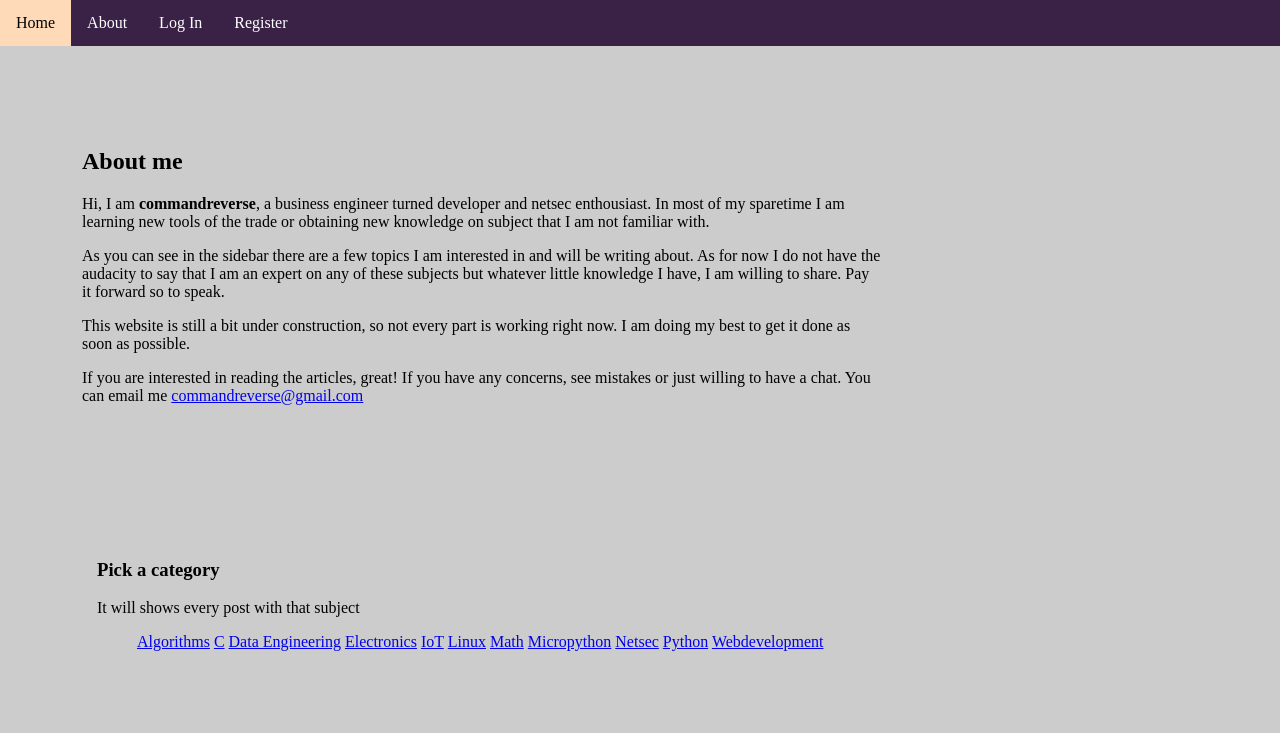
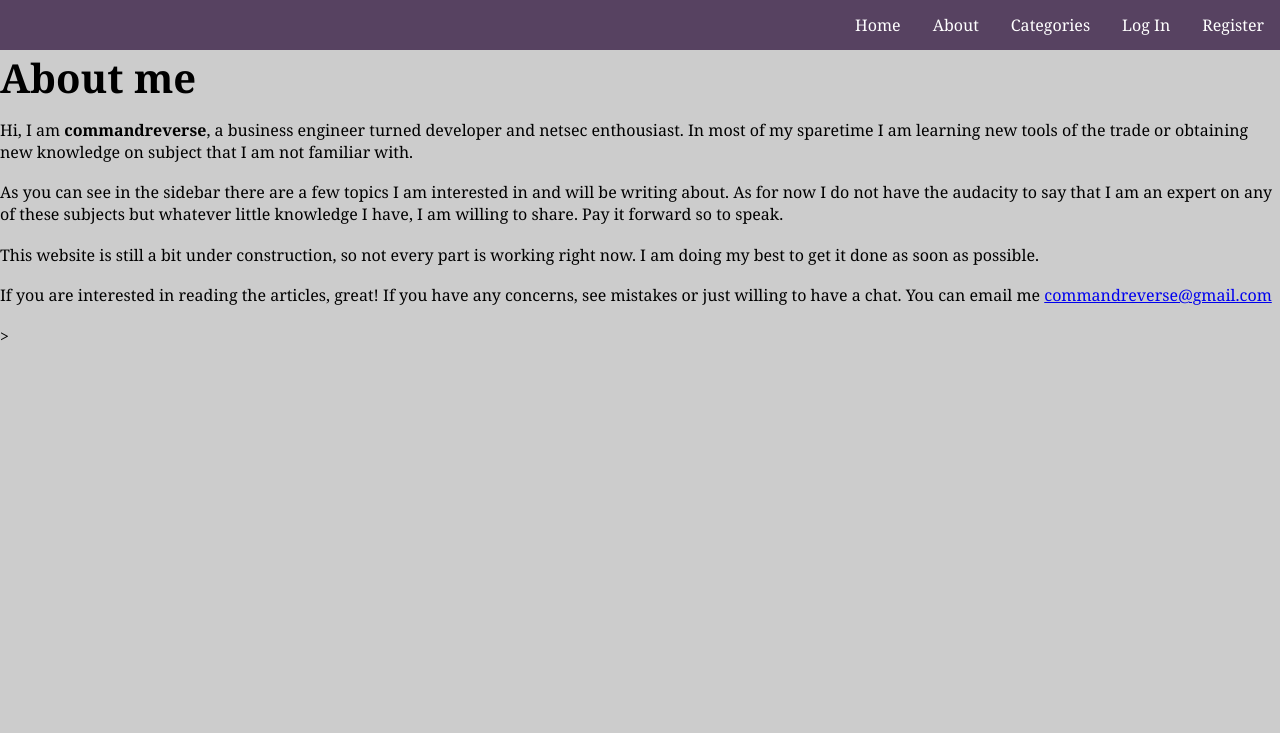
Before and after one commit to Sp00kyB00k/personal_blog, a Flask app: page /about in a window 1280 px wide. Shown: the top 733 px of the page. Run offline with Flask 2, Linux system fonts and the light colour scheme; parts of the project's set-up code (start-up, migrations or seed data) failed here and were passed over; some libraries are stand-ins or nearby versions.

Commit message:
rewriting css

```diff
--- a/personal_blog/static/style.css
+++ b/personal_blog/static/style.css
@@ -2,112 +2,106 @@
   box-sizing: border-box;
 }
 
-.col-1 {width: 8.33%;}
-.col-2 {width: 16.66%;}
-.col-3 {width: 25%;}
-.col-4 {width: 33.33%;}
-.col-5 {width: 41.66%;}
-.col-6 {width: 50%;}
-.col-7 {width: 58.33%;}
-.col-8 {width: 66.66%;}
-.col-9 {width: 75%;}
-.col-10 {width: 83.33%;}
-.col-11 {width: 91.66%;}
-.col-12 {width: 100%;}
-
-[class*="col-"] {
-  float: left;
-  padding: 15px;
-}
-
 body {
+  font-family: Georgia, 'Times New Roman', Times, serif;
   margin: 0;
   background-color: rgba(0, 0, 0, 0.2);
 }
 
-.main {
-  padding: 16px;
-  margin-top: 30px;
+h1, h2, h3, h4, h5, h6 {
+  margin: 0 0 0.35em;
 }
 
-.navbar {
-  position: fixed;
-  list-style-type: none;
-  width: 100%;
-  top: 0;
-  margin: 0px;
-  padding: 0px;
-  background-color: rgb(58, 33, 70);
+h1 {
+  font-size: 40px;
 }
 
-.nav-item {
-  float: left;
-  display: block;
-  color: white;
-  text-align: center;
-  padding: 14px 16px;
-  text-decoration: none;
+h2 {
+  font-size: 32px;
 }
 
-.nav-item:hover {
-  color: black;
+h3 {
+  font-size: 28px;
+}
+
+h4 {
+  font-size: 20px;
+}
+
+h5 {
+  font-size: 18px;
+}
+
+h6 {
+  font-size: 16px;
+}
+
+p {
+  margin: 0 0 1.15em;
+}
+
+nav {
+  background-color: rgba(58, 32, 70, 0.8);
+  position: relative;
+  justify-content: space-between;
+  display: flex;
+}
+
+nav ul {
+  height: 50px;
+  display: flex;
+  align-items: center;
+  justify-content: flex-start;
+  list-style: none;
+  margin: 0;
+}
+
+nav a {
+  text-decoration: none;
+  color: #fff;
+  padding: 14px 16px;
+}
+
+nav a:hover {
   background-color: peachpuff;
 }
 
-.row:after {
-  content: "";
-  display: table;
-  clear: both;
+ul.drop-menu li {
+    display: none;
+    list-style: none;
 }
 
-@media screen and (max-width: 600px) {
-  .column {
-    width: 100%;
-  }
+li:hover > ul.drop-menu li {
+    display: flex;
 }
 
-.rounded-circle {
-  border-radius: 50%;
+li > ul.drop-menu {
+    position: absolute;
+    display: flex;
+    left: 0;
+    top: 100%;
+    width: 100%;
 }
 
-.container
-{
-  margin: 50px;
-  padding: 2px 16px;
-  border: 1px;
-  border-color: black;
-  border-radius: 15%;
-}
-
-.article {
-  padding: 10px;
-  box-shadow: 0 4px 8px 0 rgba(0,0,0,0.2);
-  transition: 0.3s;
-}
-
-.card:hover {
-  box-shadow: 0 8px 16px 0 rgba(0,0,0,0.2);
-}
-
-.article-img {
-  height: 40px;
-  width: 40px;
+.card {
+  padding: 20px;
+  border: 1px solid darkgray;
+  border-radius: 7px;
+  background-color: whitesmoke;
+  box-shadow: 2px 2px 4px rgba(0, 0, 0, 0.15);
 }
 
 .button {
-  border: 2px solid rgb(58, 33, 70);
-  border-radius:10%;
-  color: black;
-  background-color: white;
-  padding: 15px 32px;
-  text-align: center;
   text-decoration: none;
+  background-color: rgb(58, 33, 70);
+  color: #fff;
+  padding: 0.5em 1em;
+  border-radius: 4px;
   display: inline-block;
-  font-size: 10px;
-  transition-duration: 0.4s;
 }
 
-.button:hover {
-  background-color: rgb(58, 33, 70);
-  color: white;
+.profile-img {
+  border-radius: 50%;
+  height: auto;
+  width: 50px;
 }
--- a/personal_blog/templates/base.html
+++ b/personal_blog/templates/base.html
@@ -4,10 +4,8 @@
     <!-- Required meta tags -->
     <meta charset="utf-8">
     <meta name="viewport" content="width=device-width, initial-scale=1">
-
     <!-- Custom CSS -->
     <link rel="stylesheet" type="text/css" href="{{ url_for('static', filename='style.css') }}">
-
     <link rel="shortcut icon" href="{{ url_for('static', filename='favicon.ico') }}" type="image/x-icon">
     <link rel="icon" href="{{ url_for('static', filename='favicon.ico') }}" type="image/x-icon">
     <!--
@@ -24,63 +22,60 @@
   </head>
   <body>
     <header>
-        <ul class=navbar>
-          <li><a class="nav-item" href="{{ url_for('main.index') }}">Home</a></li>
-          <li><a class="nav-item" href="{{ url_for('main.about') }}">About</a></li>
+      <nav>
+	<img class="logo">
+        <ul>
+            <li ><a href="{{ url_for('main.index') }}">Home</a></li>
+            <li ><a href="{{ url_for('main.about') }}">About</a></li>
+	    <li>
+		    <a href="">Categories</a>
+	    <ul class="drop-menu">
+	      <li><a href="{{ url_for('categories.filter_on_category', category='Algorithms') }}">Algorithms</a></li>
+	      <li><a href="{{ url_for('categories.filter_on_category', category='C') }}">C</a></li>
+	      <li><a href="{{ url_for('categories.filter_on_category', category='Data Engineering') }}">Data Engineering</a></li>
+	      <li><a href="{{ url_for('categories.filter_on_category', category='Electronics') }}">Electronics</a></li>
+	      <li><a href="{{ url_for('categories.filter_on_category', category='IoT') }}">IoT</a></li>
+	      <li><a href="{{ url_for('categories.filter_on_category', category='Linux') }}">Linux</a></li>
+	      <li><a href="{{ url_for('categories.filter_on_category', category='Math') }}">Math</a></li>
+	      <li><a href="{{ url_for('categories.filter_on_category', category='Micropython') }}">Micropython</a></li>
+              <li><a href="{{ url_for('categories.filter_on_category', category='Netsec') }}">Netsec</a></li>
+	      <li><a href="{{ url_for('categories.filter_on_category', category='Python') }}">Python</a></li>
+	    </ul>
+	    </l>
             {% if current_user.is_authenticated %}
-            <li><a class="nav-item" href="{{ url_for('main.user', username=current_user.username) }}">Profile</a></li>
+            <li ><a href="{{ url_for('main.user', username=current_user.username) }}">Profile</a></li>
             {% if current_user.can(Permission.WRITE) %}
-            <li><a class="nav-item" href="{{ url_for('posts.write_post') }}">New Post</a></li>
+            <li ><a href="{{ url_for('posts.write_post') }}">New Post</a></li>
             {% endif %}
             {% if current_user.can(Permission.MODERATE) %}
-            <li><a class="nav-item" href="{{ url_for('main.moderate') }}">Moderate Comments</a></li>
+            <li ><a href="{{ url_for('main.moderate') }}">Moderate Comments</a></li>
             {% endif %}
-          <li><a class="nav-item" href="{{ url_for('auth.change_password') }}">Change Password</a></li>
-          <li><a class="nav-item" href="{{ url_for('auth.change_email_request') }}">Change Email</a></li>
-          <li><a class="nav-item" href="{{ url_for('auth.logout') }}">Log Out</a></li>
+            <li ><a href="{{ url_for('auth.change_password') }}">Change Password</a></li>
+            <li ><a href="{{ url_for('auth.change_email_request') }}">Change Email</a></li>
+            <li ><a href="{{ url_for('auth.logout') }}">Log Out</a></li>
             {% else %}
-            <li><a class="nav-item" href="{{ url_for('auth.login') }}">Log In</a></li>
-            <li><a class="nav-item" href="{{ url_for('auth.register') }}">Register</a></li>
+            <li ><a href="{{ url_for('auth.login') }}">Log In</a></li>
+            <li ><a href="{{ url_for('auth.register') }}">Register</a></li>
             {% endif %}
           </ul>
+	</nav>
       </header>
-      <main role="main" class="main">
-        <div class="">
-          <div class="col-4">
-
-          </div>
-          <div class="col-8 container">
+      <main>
         {% for message in get_flashed_messages() %}
-              <div class="alert alert-warning">
+          <div class="alert">
             {{ message }}
           </div>
         {% endfor %}
+	</div>
+	<div class="container">
+	  <div></div>
 	  {% block content %}{% endblock %}
-          </div>
-          <div class="col-12">
-            <div class="container">
-              <h3>Pick a category</h3>
-              <p class='text-muted'>It will shows every post with that subject
-                <ul class="list-group">
-                  <a class="list-group-item list-group-item-light" href="{{ url_for('categories.filter_on_category', category='Algorithms') }}">Algorithms</a>
-                  <a class="list-group-item list-group-item-light" href="{{ url_for('categories.filter_on_category', category='C') }}">C</a>
-                  <a class="list-group-item list-group-item-light" href="{{ url_for('categories.filter_on_category', category='Data Engineering') }}">Data Engineering</a>
-                  <a class="list-group-item list-group-item-light" href="{{ url_for('categories.filter_on_category', category='Electronics') }}">Electronics</a>
-                  <a class="list-group-item list-group-item-light" href="{{ url_for('categories.filter_on_category', category='IoT') }}">IoT</a>
-                  <a class="list-group-item list-group-item-light" href="{{ url_for('categories.filter_on_category', category='Linux') }}">Linux</a>
-                  <a class="list-group-item list-group-item-light" href="{{ url_for('categories.filter_on_category', category='Math') }}">Math</a>
-                  <a class="list-group-item list-group-item-light" href="{{ url_for('categories.filter_on_category', category='Micropython') }}">Micropython</a>
-                  <a class="list-group-item list-group-item-light" href="{{ url_for('categories.filter_on_category', category='Netsec') }}">Netsec</a>
-                  <a class="list-group-item list-group-item-light" href="{{ url_for('categories.filter_on_category', category='Python') }}">Python</a>
-                  <a class="list-group-item list-group-item-light" href="{{ url_for('categories.filter_on_category', category='Webdevelopment') }}">Webdevelopment</a>
-                </ul>
-              </p>
-            </div>
+	  <div></div>
 	</div>
 	{% block scripts %}
         {{ moment.include_moment() }}
         {% endblock %}
+      </main>
     </div>
-      </main>
   </body>
-</html>
+</html>>
```
Also changed, not shown: personal_blog/templates/_posts.html (+12 -16 lines). Lines whose indentation alone changed are shown as unchanged.
